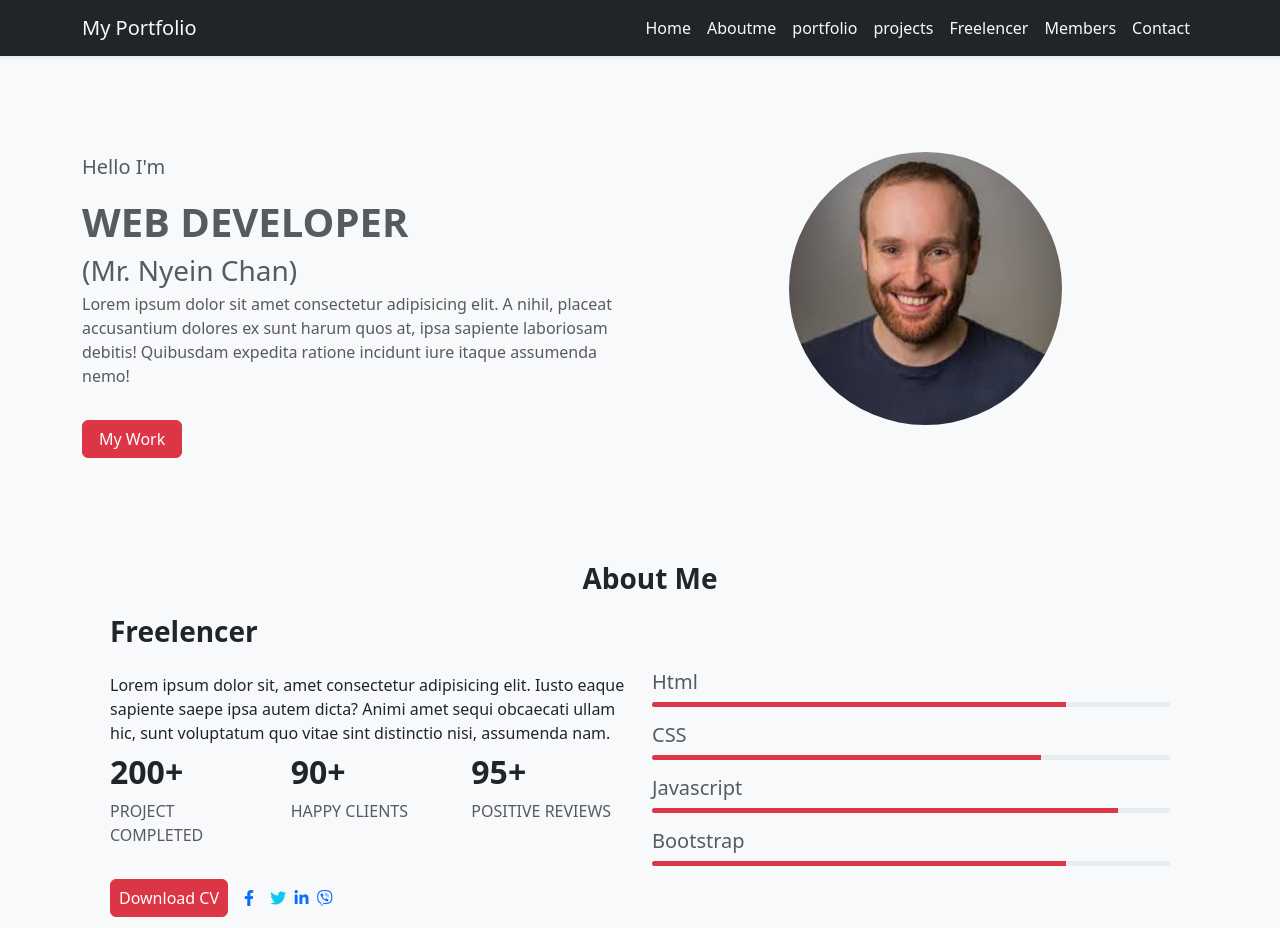
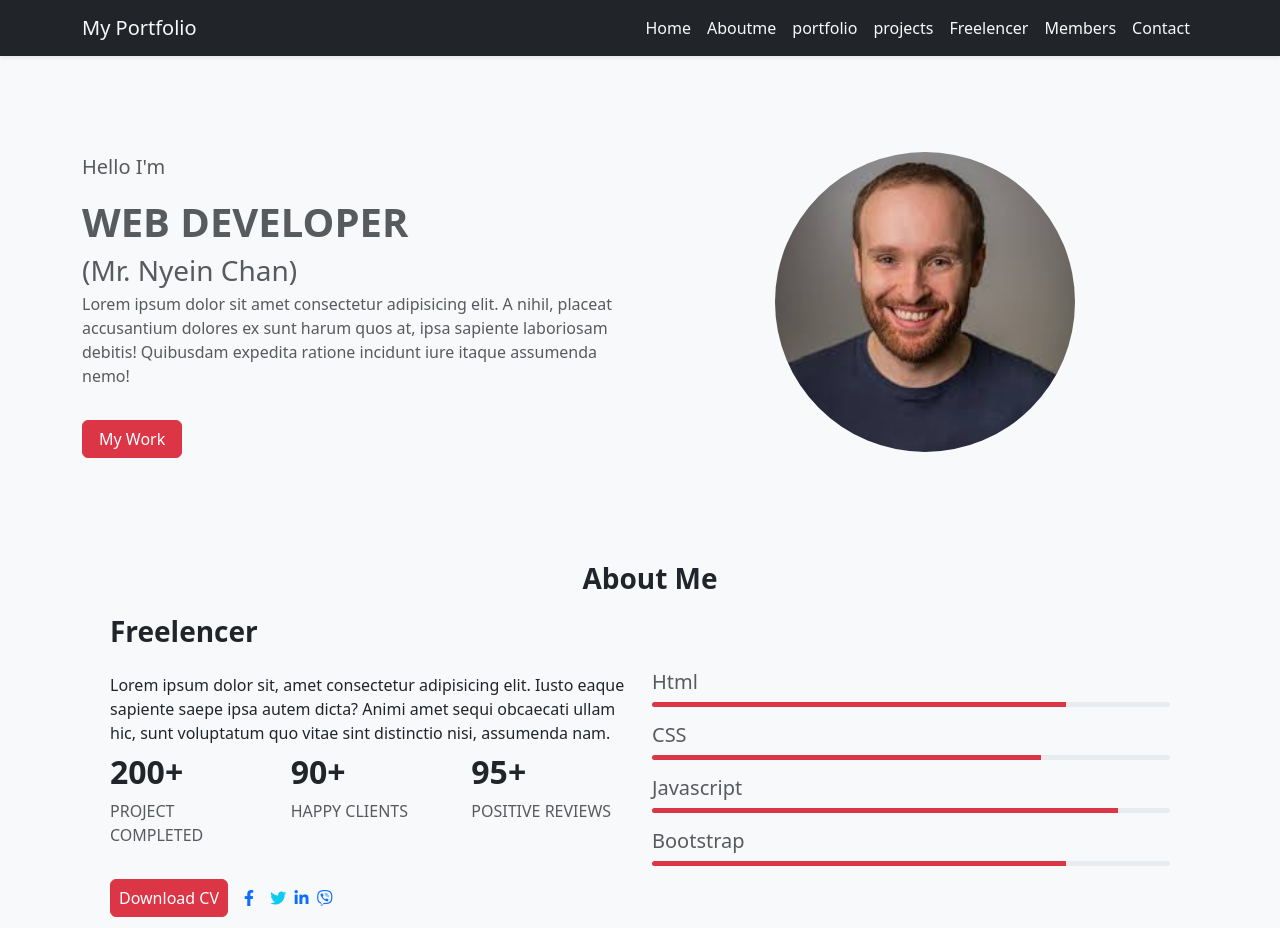
Before and after one commit to Nyein-Changithub/exercise1, a plain HTML site: page bootstrap_exercises/Portfolio project.html in a window 1280 px wide. Shown: the top 928 px of the page. Drawn offline with nearby package versions, Linux system fonts and the light colour scheme.

Commit message:
Update Portfolio project.html

```diff
--- a/bootstrap_exercises/Portfolio project.html
+++ b/bootstrap_exercises/Portfolio project.html
@@ -59,9 +59,9 @@
    <section class="home m-5 " id="home">
      <div class="container">
         <div class="row min-vh-75 order-md-first ">
-            <div class="col-md-6 align-items-center ">
-                <div class="text-center">
-                    <img src="./photos/men_1.jpg" class="m-5 w-50 rounded-circle">
+            <div class="col-md-6 align-items-center">
+                <div class="text-center d-flex justify-content-center">
+                    <img src="./photos/men_1.jpg" class="my-5 rounded-circle" style="width: 300px; height: 300px; object-fit: cover;">
                 </div>
             </div>
 
```
